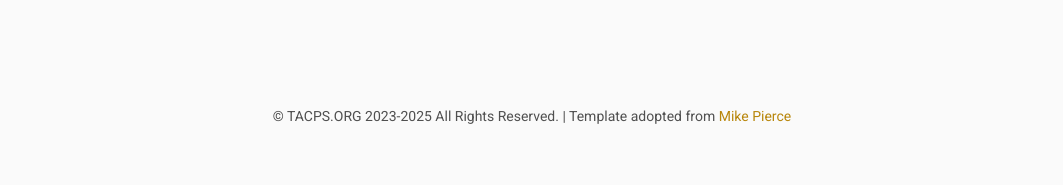
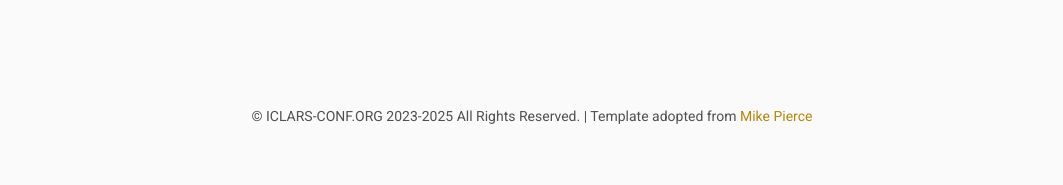
Before and after one commit to ITSEG-MQ/website-iclars-conf, a Jekyll site: the page built from index.html, in a window 1280 px wide. Shown: the part 1894-2079 px from the top of the page, without its empty margins (108-1171 px from the left). Built offline with Jekyll 4.4.1, drawn with Linux system fonts in a browser that asks for light colours.

Commit message:
Update footer.html

```diff
--- a/_includes/footer.html
+++ b/_includes/footer.html
@@ -1,4 +1,4 @@
 
 <footer>
-    &copy; TACPS.ORG 2023-2025&nbsp;All Rights Reserved. | Template adopted from <a href="https://github.com/mikepierce">Mike Pierce</a>
+    &copy; ICLARS-CONF.ORG 2023-2025&nbsp;All Rights Reserved. | Template adopted from <a href="https://github.com/mikepierce">Mike Pierce</a>
 </footer>
```
